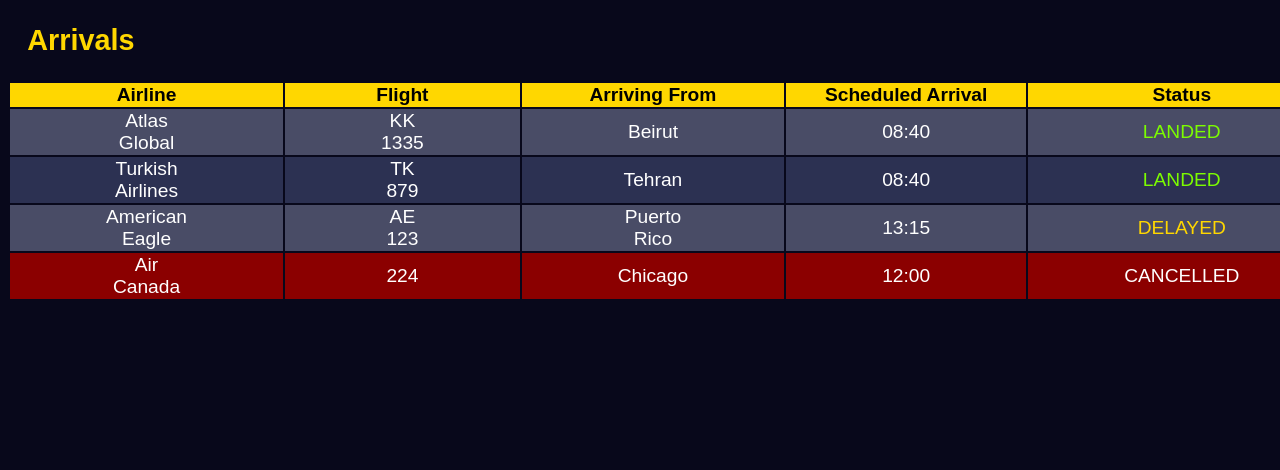
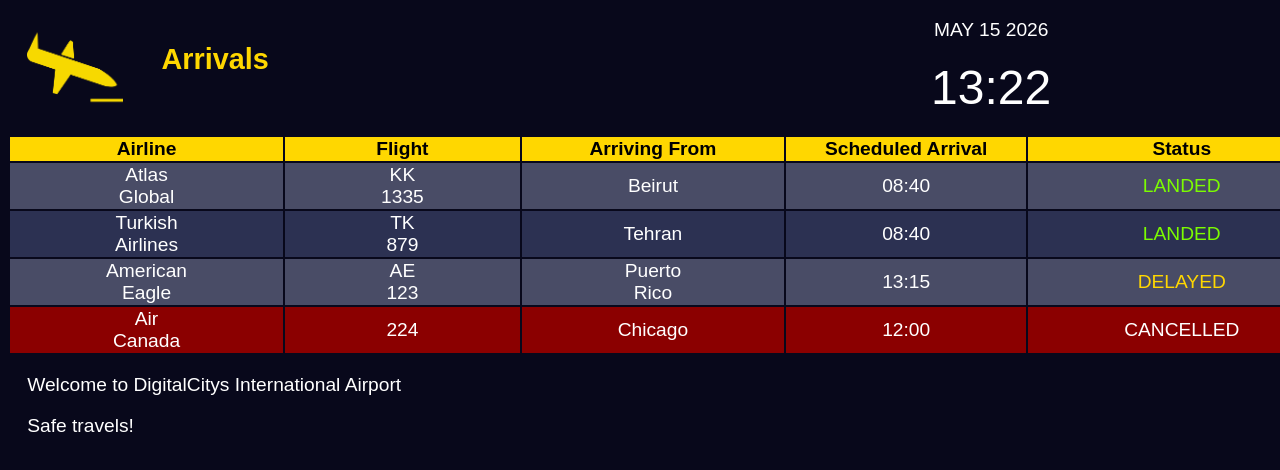
Before and after one commit to DigitalCitys/HyperFIDS_HTML, a website: page arrivals.html in a window 1280 px wide. Shown: the top 470 px of the page. Drawn offline with Linux system fonts and the light colour scheme.

Commit message:
Deliverable3 (#2)
* Time now shown

* Airplane icon shown

* Deliverable 3 finished

```diff
--- a/arrivals.html
+++ b/arrivals.html
@@ -7,7 +7,16 @@
 </head>
 <body>
 <section id="headerofinterface">
-    <h1>Arrivals</h1>
+    <div id="arrivals">
+        <img id="landingPlaneIcon" src="images/airplanelandingraster.png" alt="landingPlane">
+        <h1>Arrivals</h1>
+    </div>
+
+    <div id="dateAndTime">
+        <p id="date"></p>
+        <p id="time"></p>
+    </div>
+    <script src="time.js"></script>
 </section>
 <section id="flights">
     <table>
@@ -62,6 +71,10 @@
             }
         </script>
     </table>
+    <div id="bottomOfInterface">
+        <p>Welcome to DigitalCitys International Airport</p>
+        <p>Safe travels!</p>
+    </div>
 </section>
 </body>
 </html>
--- a/styles.css
+++ b/styles.css
@@ -1,11 +1,31 @@
 #headerofinterface
 {
+    margin-top: 1em;
+    margin-bottom: 1em;
     padding-left: 1em;
+    display:grid;
+    grid-template-columns: auto auto;
+}
+
+#bottomOfInterface
+{
+    padding-left: 1em;
+}
+
+#arrivals
+{
+    display: flex;
 }
 
 h1
 {
     color: gold;
+}
+
+#landingPlaneIcon
+{
+    width:5em;
+    margin-right: 2em;
 }
 
 body
@@ -47,6 +67,27 @@ td
     font-weight: bold;
 }
 
+#date
+{
+    margin-top: 0;
+}
+
+#dateAndTime
+{
+    text-align: center;
+    /*display: flex;*/
+    justify-content: center;
+    align-items: center;
+    margin: auto;
+}
+
+#time
+{
+    margin-top: 0;
+    margin-bottom: 0;
+    font-size: xxx-large;
+}
+
 /*.status*/
 /*{*/
 /*    !*We want that if it says "ARRIVED", it's automatically changed to be green. If it says "CANCELLED", the entire row is red. If it says "DELAYED", the text "DELAYED" is yellow.*!*/
--- /dev/null
+++ b/time.js
@@ -0,0 +1,29 @@
+const monthNames = ["JANUARY", "FEBRUARY", "MARCH", "APRIL", "MAY", "JUNE", "JULY", "AUGUST", "SEPTEMBER", "OCTOBER", "NOVEMBER", "DECEMBER"];
+
+function showTime()
+{
+    // Source - https://stackoverflow.com/a/23994824
+    // Posted by Ullas, modified by community. See post 'Timeline' for change history
+    // Retrieved 2026-05-15, License - CC BY-SA 3.0
+
+    // Code used to help with real time clock: https: www.youtube.com/watch?v=5tC46h022YE
+
+    setInterval(()=>{
+        var today = new Date();
+        if(today.getMinutes() < 10)
+        {
+            document.getElementById('time').innerHTML=today.getHours() + ":0" + today.getMinutes();
+        }
+        else
+        {
+            document.getElementById('time').innerHTML=today.getHours() + ":" + today.getMinutes();
+        }
+
+        // document.getElementById('time').innerHTML = (today.getHours()<10?"0":"") + today.getHours() + ":" +
+        // (today.getMinutes()<10?"0":"") + today.getMinutes();
+
+        document.getElementById('date').innerHTML=monthNames[today.getMonth()] + " " + today.getDate() + " " + today.getFullYear();
+    })
+    }
+
+showTime();
```
Also changed, not shown: images/airplanelandingraster.png (added).
